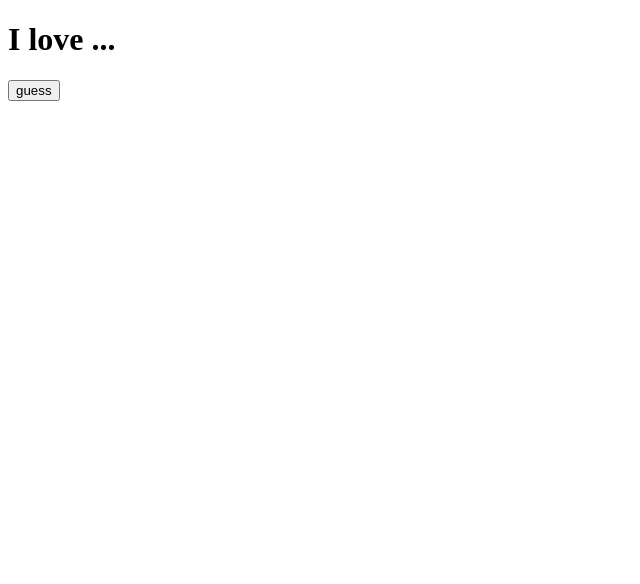
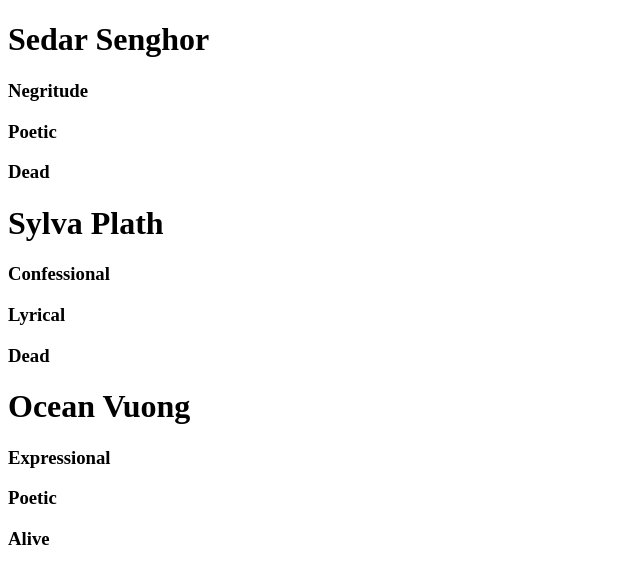
Before and after one commit to laresamdeola/ReactPractise, a React (Create React App) app: page / in a window 1280 px wide. Shown: the top 584 px of the page, without its empty margins (0-640 px from the left). Built offline with nearby package versions, Linux system fonts and the light colour scheme.

Commit message:
useState Array example

```diff
--- a/src/components/lessons/usestatearray.jsx
+++ b/src/components/lessons/usestatearray.jsx
@@ -0,0 +1,26 @@
+import React, { useState } from "react";
+import { poets } from "./data";
+
+const ArrayExample = () => {
+  const [data, setData] = useState(poets);
+
+  return (
+    <>
+      <div>
+        {data.map((datum) => {
+          const { id, name, genre, style, lifeStatus } = datum;
+          return (
+            <div key={id}>
+              <h1>{name}</h1>
+              <h3>{genre}</h3>
+              <h3>{style}</h3>
+              <h3>{lifeStatus}</h3>
+            </div>
+          );
+        })}
+      </div>
+    </>
+  );
+};
+
+export { ArrayExample };
--- a/src/index.js
+++ b/src/index.js
@@ -1,8 +1,8 @@
 import React from "react";
 import { createRoot } from "react-dom/client";
-import { Affection } from "./components/lessons/usestatebasics";
+import { ArrayExample } from "./components/lessons/usestatearray";
 
 const rootElement = document.getElementById("root");
 const root = createRoot(rootElement);
 
-root.render(<Affection />);
+root.render(<ArrayExample />);
```
